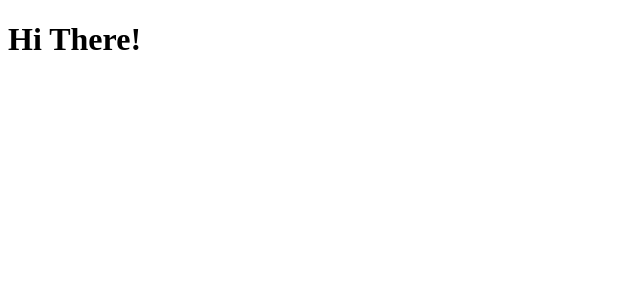
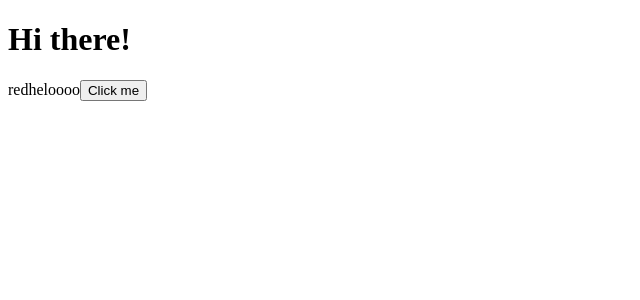
Before and after one commit to mendo94/rts, a React (Create React App) app: page / in a window 1280 px wide. Shown: the top 300 px of the page, without its empty margins (0-640 px from the left). Built offline with nearby package versions, Linux system fonts and the light colour scheme.

Commit message:
pros of using react.functioncomponent

```diff
--- a/src/index.tsx
+++ b/src/index.tsx
@@ -1,11 +1,22 @@
-import ReactDOM from "react-dom";
+// 1) Import ReactDOM library
+import ReactDOM from "react-dom/client";
+import { Parent } from "./props/Parent";
 
+// 2) Get a reference to the div with ID root
+const el = document.getElementById("root");
+
+// 3) Tell React to take control of that element
+const root = ReactDOM.createRoot(el!);
+
+// 4) Create a component
 const App = () => {
   return (
     <div>
-      <h1>Hi There!</h1>
+      <h1>Hi there!</h1>
+      <Parent />
     </div>
   );
 };
 
-ReactDOM.render(<App />, document.querySelector("#root"));
+// 5) Show the component on the screen
+root.render(<App />);
--- a/src/props/Child.tsx
+++ b/src/props/Child.tsx
@@ -2,8 +2,27 @@ import React from "react";
 
 interface ChildProps {
   color: string;
+  onClick: () => void;
+  children?: React.ReactNode;
 }
 
-export const Child = ({ color }: ChildProps) => {
-  return <div>{color}</div>;
+export const Child = ({ color, onClick }: ChildProps) => {
+  return (
+    <div>
+      {color}
+
+      <button onClick={onClick}>Click me</button>
+    </div>
+  );
 };
+
+// react now knows this is a react function component and can pass more types such as context or props
+export const Example: React.FC<ChildProps> = ({ color, onClick, children }) => {
+  return (
+    <div>
+      {color}
+      {children}
+      <button onClick={onClick}>Click me</button>
+    </div>
+  );
+};
--- a/src/props/Parent.tsx
+++ b/src/props/Parent.tsx
@@ -1,9 +1,11 @@
-import { Child } from "./Child";
+import { Example } from "./Child";
 
 export const Parent = () => {
   return (
     <div>
-      <Child color="red" />
+      <Example color="red" onClick={() => console.log("clicked")}>
+        heloooo
+      </Example>
     </div>
   );
 };
```
